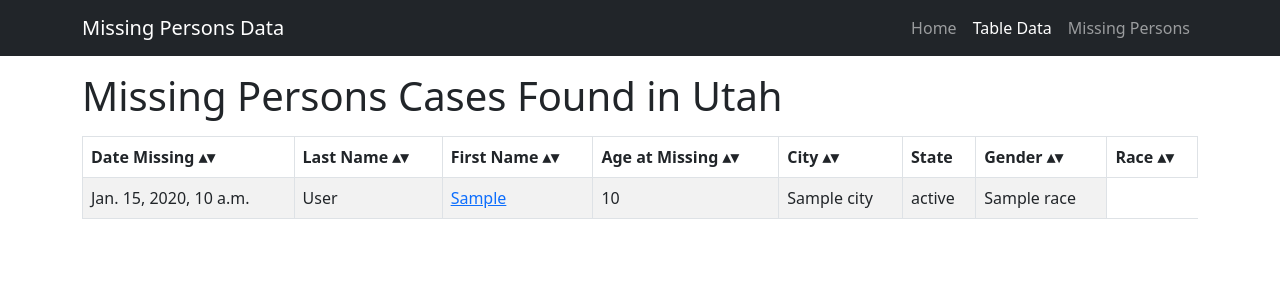
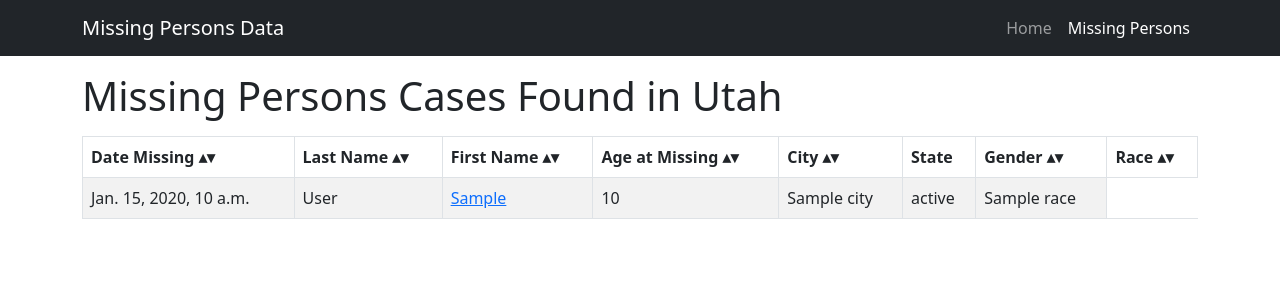
Before and after one commit to braxsimmons/MissingPersons1, a Django app: template missingapp/templates/missingapp/missingpersons.html in a window 1280 px wide. Shown: the top 300 px of the page. Run offline with Django 3.2, Linux system fonts and the light colour scheme; the template is opened without the code that fills it: most values are stand-ins (such as "Sample title", 1, 10 or a date in 2020); some libraries are stand-ins or nearby versions.

Commit message:
Update missingpersons.html
fixing nav bar

```diff
--- a/missingapp/templates/missingapp/missingpersons.html
+++ b/missingapp/templates/missingapp/missingpersons.html
@@ -18,8 +18,7 @@
             <div class="collapse navbar-collapse" id="navbarSupportedContent">
                 <ul class="navbar-nav ms-auto mb-2 mb-lg-0">
                   <li class="nav-item"><a class="nav-link" href="http://127.0.0.1:8000">Home</a></li>
-                    <li class="nav-item"><a class="nav-link active" aria-current="page" href="http://127.0.0.1:8000">Table Data</a></li>
-                    <li class="nav-item"><a class="nav-link" href="#!">Missing Persons</a></li>
+                    <li class="nav-item"><a class="nav-link active" aria-current="page" href="http://127.0.0.1:8000">Missing Persons</a></li>
                 </ul>
             </div>
         </div>
```
